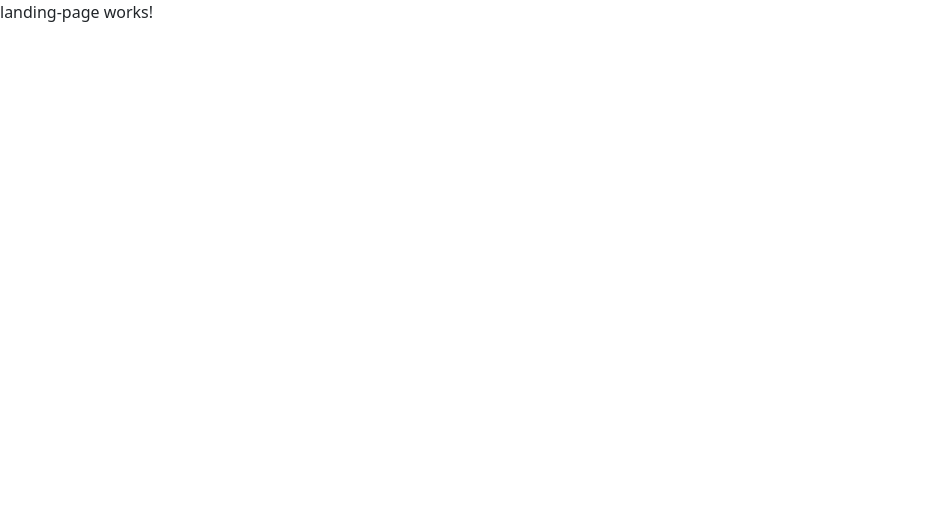
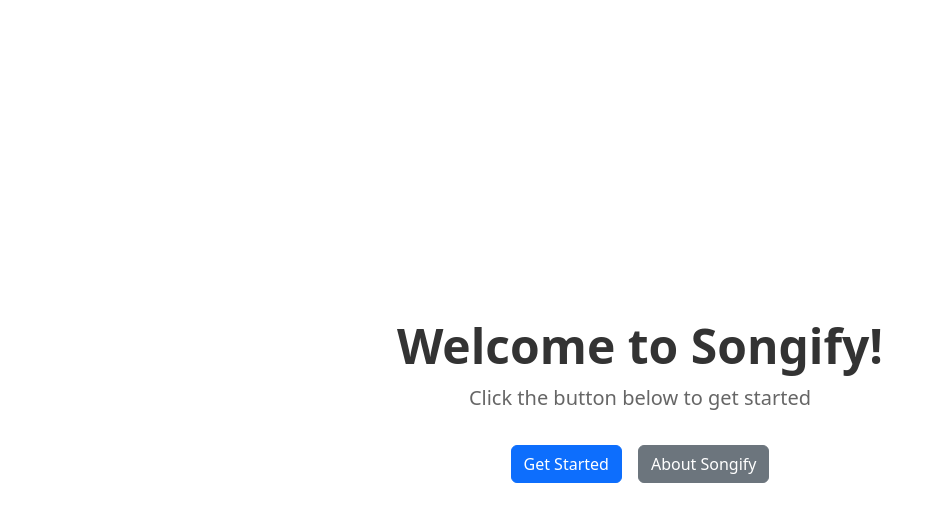
Before and after one commit to delima-justine/project-songify, an Angular app in the folder frontend/songify/: page / in a window 1280 px wide. Shown: the top 522 px of the page, without its empty margins (0-943 px from the left). Built offline with nearby package versions, Linux system fonts and the light colour scheme.

Commit message:
feat: implement landing page layout with styles and buttons

```diff
--- a/frontend/songify/src/app/landing-page/landing-page.html
+++ b/frontend/songify/src/app/landing-page/landing-page.html
@@ -1 +1,21 @@
-<p>landing-page works!</p>
+<main>
+  <div class="info-container">
+    <h1>Welcome to Songify!</h1>
+    <p>Click the button below to get started</p>
+  </div>
+
+  <div class="btn-container">
+    <button
+      type="button"
+      class="btn btn-primary">
+        Get Started
+    </button>
+
+    <!-- About Songify -->
+    <button
+      type="button"
+      class="btn btn-secondary">
+        About Songify
+    </button>
+  </div>
+</main>
--- a/frontend/songify/src/app/landing-page/landing-page.scss
+++ b/frontend/songify/src/app/landing-page/landing-page.scss
@@ -0,0 +1,25 @@
+main {
+  height: 100vh;
+  display: flex;
+  flex-direction: column;
+  justify-content: center;
+  align-items: center;
+  gap: 1rem;
+
+  h1 {
+    font-size: 3rem;
+    color: #333;
+    font-weight: bold;
+  }
+
+  p {
+    font-size: 1.25rem;
+    color: #666;
+    text-align: center;
+  }
+}
+
+.btn-container {
+  display: flex;
+  gap: 1rem;
+}
```
